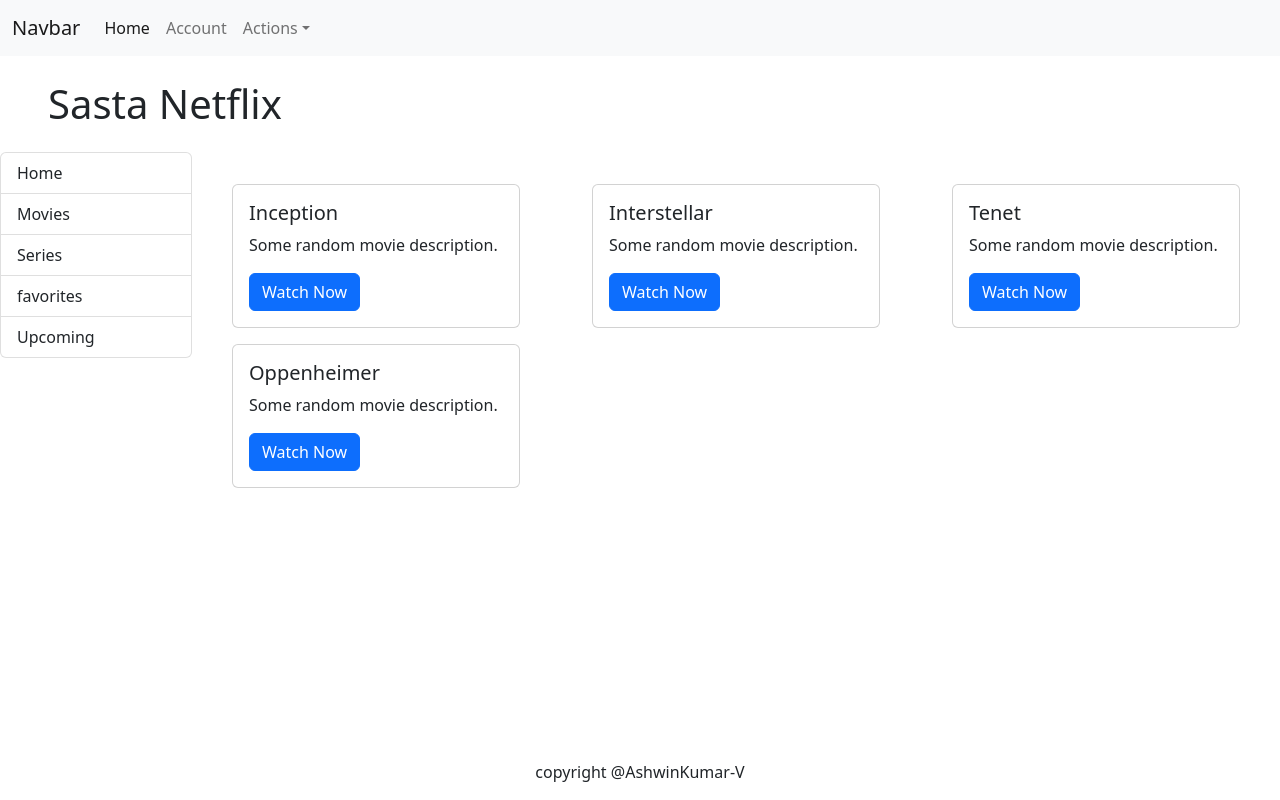
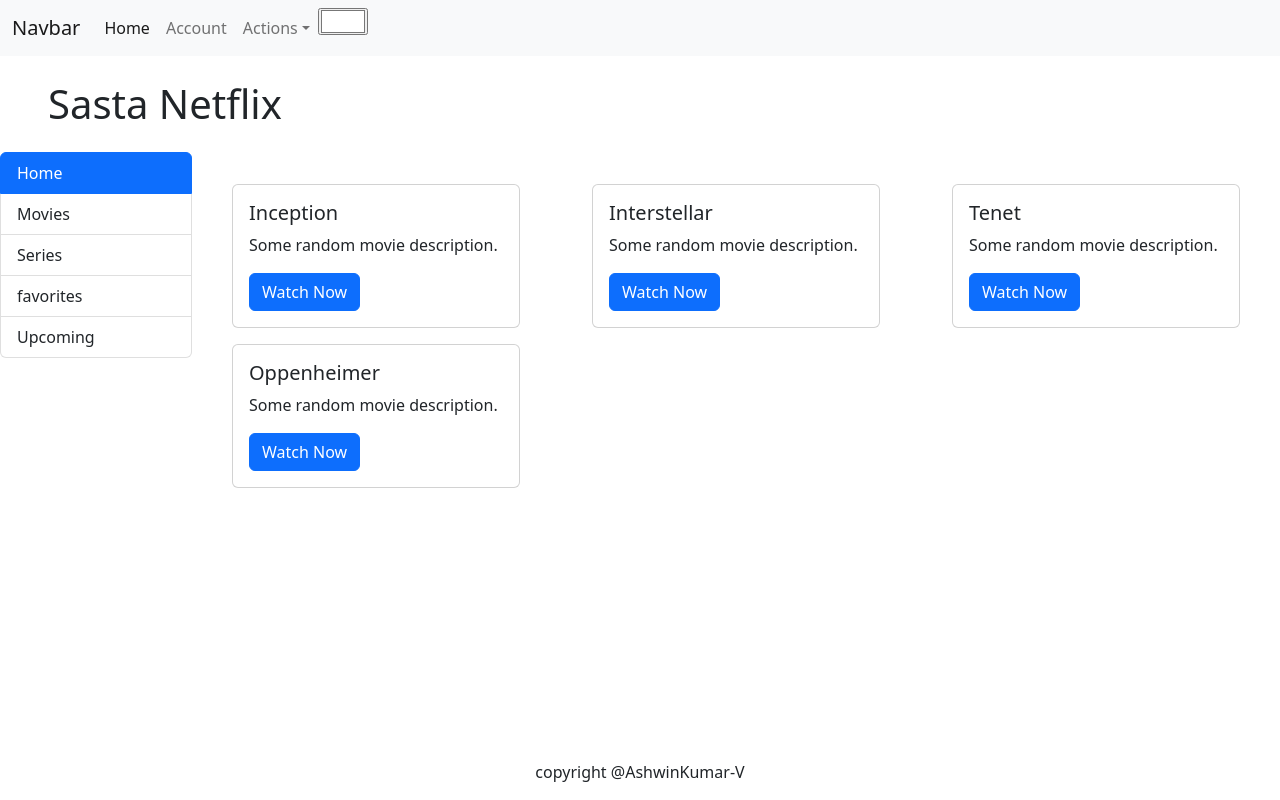
Before and after one commit to AshwinKumar-V/React-Training, a React (Vite) app in the folder ReactProject-1/: page / in a window 1280 px wide. Built offline with nearby package versions, Linux system fonts and the light colour scheme.

Commit message:
Updated background-color and menu selected item color using useState

```diff
--- a/ReactProject-1/src/App.css
+++ b/ReactProject-1/src/App.css
@@ -64,9 +64,9 @@
   text-align: center;
 }
 
-li:hover {
+.menu li:hover {
   cursor: pointer;
-  background-color: blue;
+  background-color: #0d6efd;
   color: white;
 }
 
--- /dev/null
+++ b/ReactProject-1/src/components/BackgroundColor.tsx
@@ -0,0 +1,17 @@
+import { useState } from "react"
+
+function BackgroundColor() {
+    const [backgroundColor, updateBackgroundColor] = useState('#ffffff')
+    document.body.style.backgroundColor = backgroundColor
+
+    return (
+        <>
+            <input type="color" value={backgroundColor} onChange={(event) => {
+                updateBackgroundColor(event.target.value)
+                document.body.style.backgroundColor = backgroundColor
+            }} />
+        </>
+    )
+}
+
+export default BackgroundColor
--- a/ReactProject-1/src/components/Menu.tsx
+++ b/ReactProject-1/src/components/Menu.tsx
@@ -1,11 +1,14 @@
+import { useState } from "react";
+
 function Menu() {
   const menu_items = ['Home', 'Movies', 'Series', 'favorites', 'Upcoming']
+  const [itemSelected, updateSelectedItem] = useState('Home')
 
   return (
     <>
       {menu_items.length == 0 ? "Menu not available" : null}
       <ul className="list-group menu">
-        {menu_items.map((item) => (<li className="list-group-item" aria-current="true" key={item} onClick={() => console.log(item)}>{item}</li>))}
+        {menu_items.map((item) => (<li className={itemSelected === item ? "list-group-item active" : "list-group-item"} aria-current="true" key={item} onClick={() => updateSelectedItem(item)}>{item}</li>))}
       </ul>
     </>
   )
--- a/ReactProject-1/src/components/Navbar.tsx
+++ b/ReactProject-1/src/components/Navbar.tsx
@@ -1,3 +1,5 @@
+import BackgroundColor from "./BackgroundColor"
+
 function Navbar() {
   return (
     <>
@@ -22,6 +24,7 @@ function Navbar() {
                   <li><a className="dropdown-item" href="#">Action 3</a></li>
                 </ul>
               </li>
+              <BackgroundColor />
             </ul>
           </div>
         </div>
```
Lines whose indentation alone changed are shown as unchanged.
